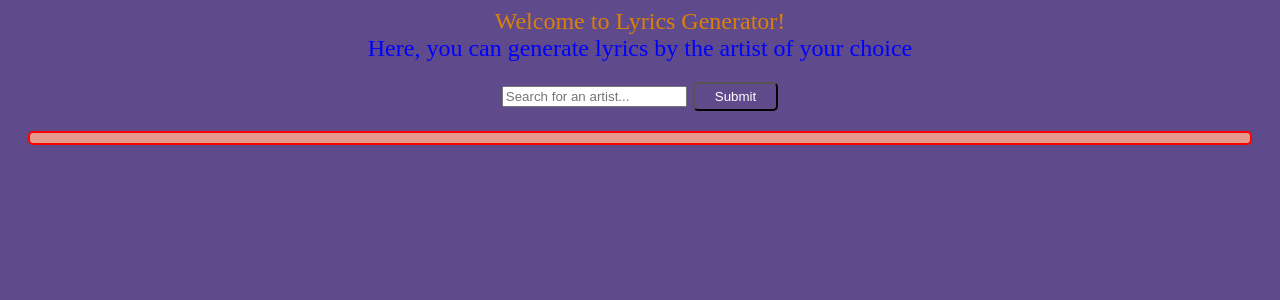
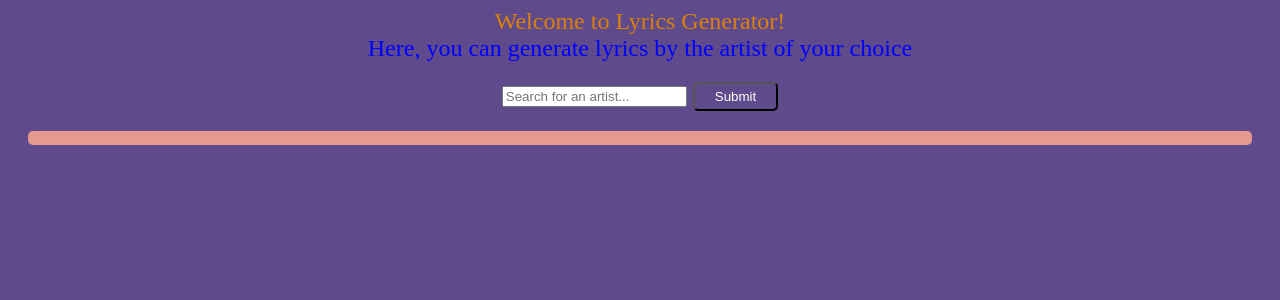
Before and after one commit to qmogh/Markov-Song-Lyrics, a Flask app: page / in a window 1280 px wide. Shown: the top 300 px of the page. Run offline with Flask 2, Linux system fonts and the light colour scheme.

Commit message:
edited css, i haven't TOUCHED THIS and it bROKE

```diff
--- a/static/styles/home.css
+++ b/static/styles/home.css
@@ -16,7 +16,7 @@
 #lyrics {
     background-color:#e69a8dff;
     padding:5px 20px;
-    border: 2px solid red;
+    border: 2px solid #e69a8dff;
     /* #DF6589ff ? */
     border-radius: 5px;
     margin: 20px;
```
